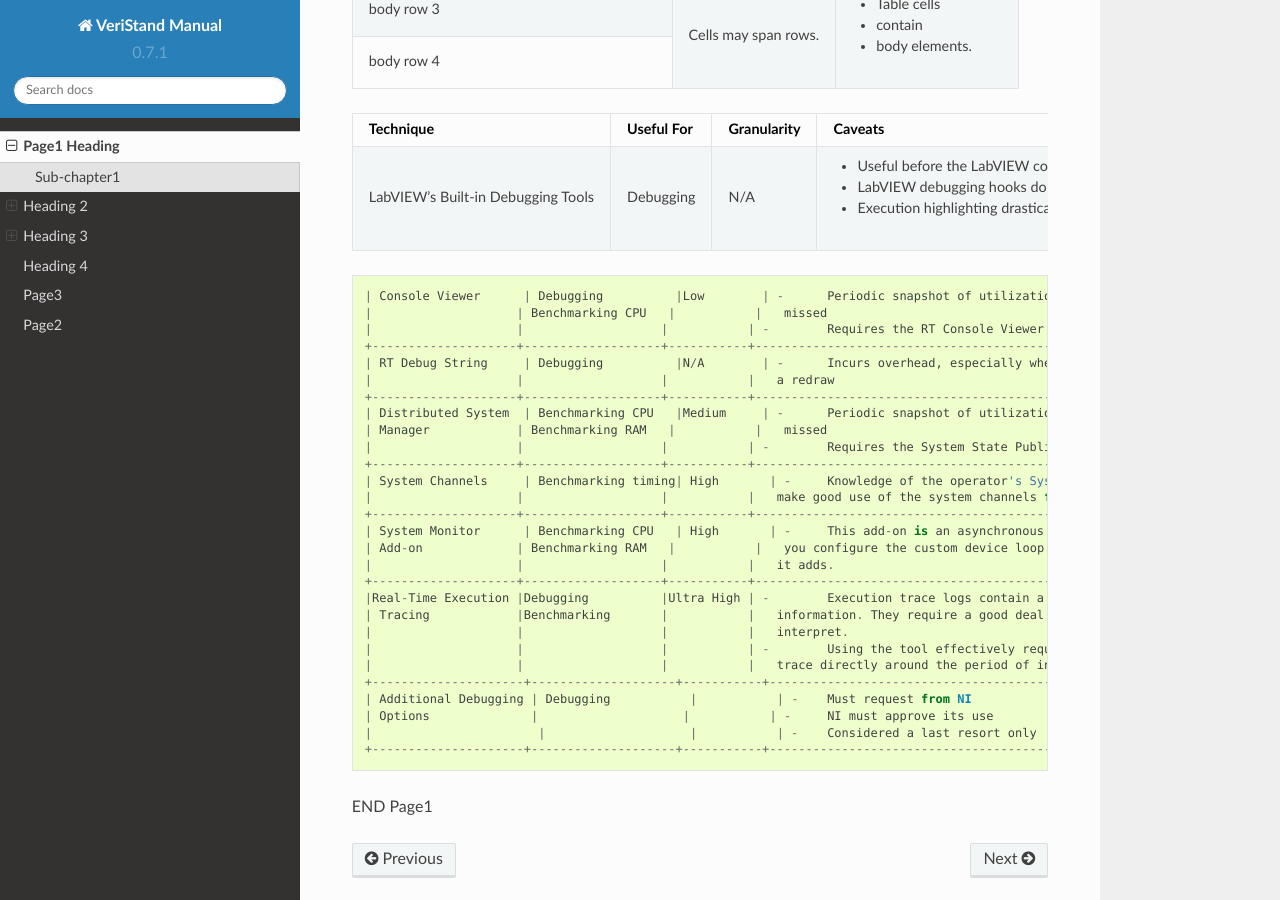
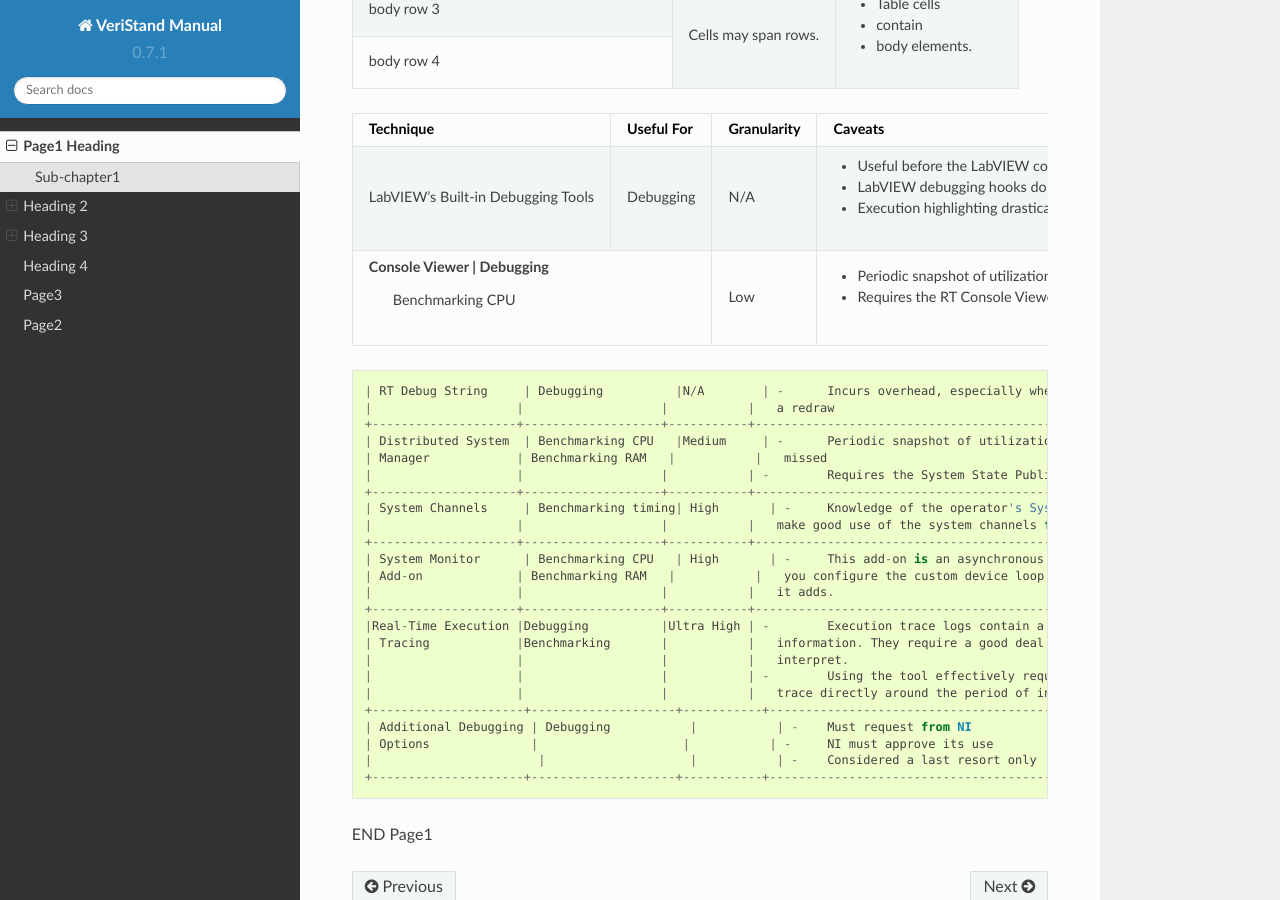
Before and after one commit to phutanu/GitHubPagesUsingRTD, a Sphinx documentation site: the page built from docs/Page1.md, in a window 1280 px wide and 900 px high, scrolled down 1452 px. Built offline with Sphinx 7.4.7 and the Read the Docs theme 2.0.0, drawn with Linux system fonts in a browser that asks for light colours.

Commit message:
Update Page1.md

````diff
--- a/docs/Page1.md
+++ b/docs/Page1.md
@@ -73,13 +73,12 @@ Some text
 | Debugging Tools     |                    |             | - LabVIEW debugging hooks do affect timing                                         |
 |                     |                    |             | - Execution highlighting drastically affects VI timing                             |
 +---------------------+--------------------+-------------+------------------------------------------------------------------------------------+
+| Console Viewer      | Debugging          | Low         | - Periodic snapshot of utilization, transients and spikes may be missed            |
+|                     | Benchmarking CPU   |             | - Requires the RT Console Viewer daemon                                            |
++--------------------+---------------------+-------------+------------------------------------------------------------------------------------+
 ```
 
 ```
-| Console Viewer      | Debugging          |Low        | -	Periodic snapshot of utilization, transients and spikes may be|
-|                    | Benchmarking CPU   |           |   missed                                                        |
-|                    |                   |           | -	Requires the RT Console Viewer daemon                         |
-+--------------------+-------------------+-----------+-----------------------------------------------------------------+
 | RT Debug String     | Debugging          |N/A        | -	Incurs overhead, especially when the console window requires  |
 |                    |                   |           |   a redraw                                                      |
 +--------------------+-------------------+-----------+-----------------------------------------------------------------+
````
